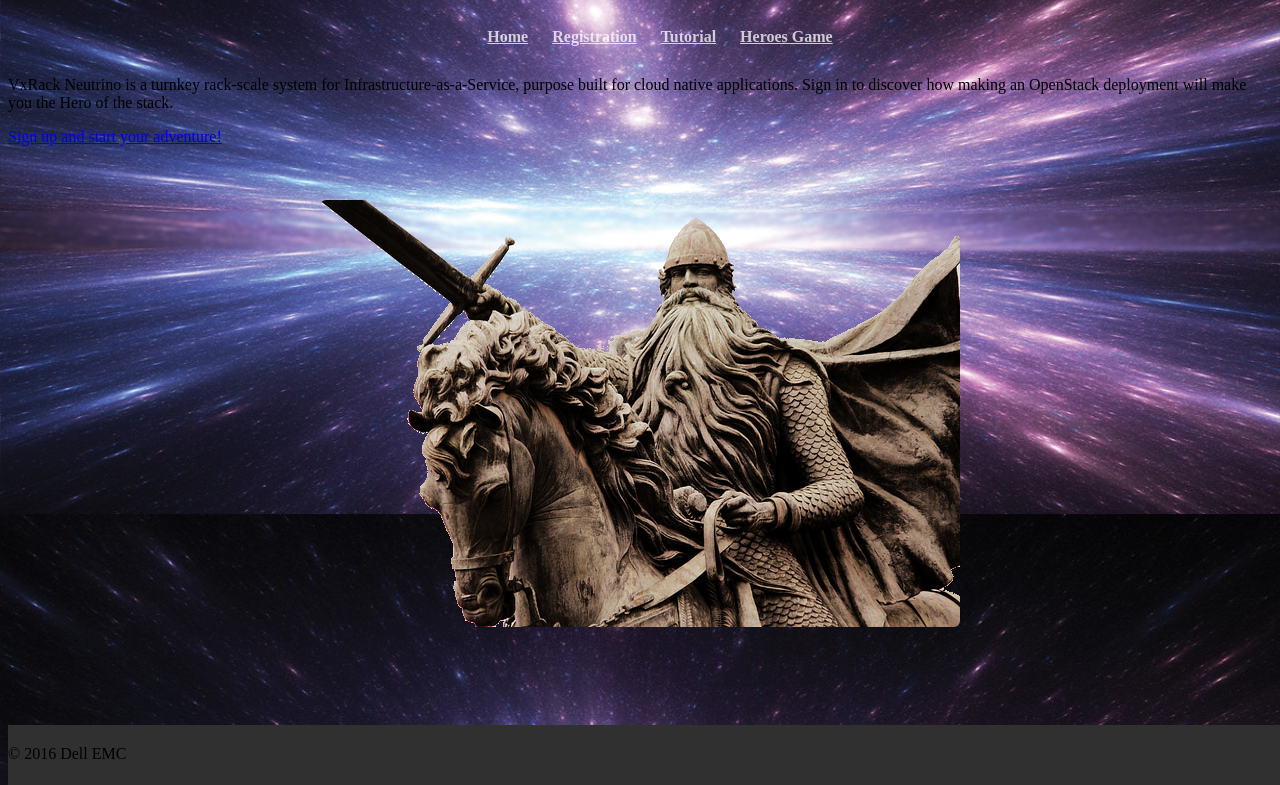
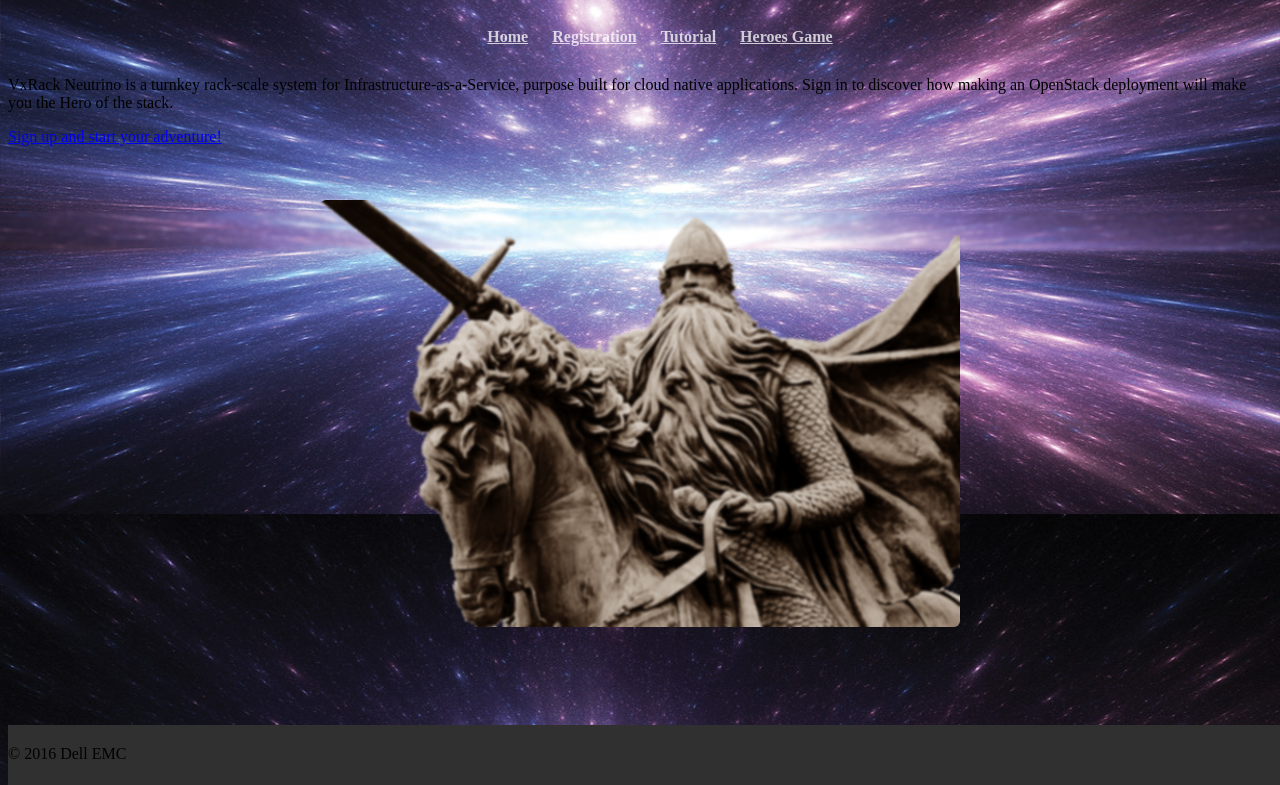
Before and after one commit to adrianmo/hero-web, a Django app: template app/templates/index.html in a window 1280 px wide. Shown: the part 286-1071 px from the top of the page. Run offline with Django 3.2, Linux system fonts and the light colour scheme; the template is opened without the code that fills it, so the values that code supplies are empty; some libraries are stand-ins or nearby versions.

Commit message:
update CID

```diff
--- a/app/templates/index.html
+++ b/app/templates/index.html
@@ -11,7 +11,7 @@
             <p class="text-center"><a class="btn btn-lg btn-warning" href="{% url 'registration' %}" role="button">Sign up and start your
                 adventure!</a></p>
             <p>&nbsp;</p>
-              <img src="{% static 'img/CID.png' %}" alt="CID Monument" align="middle">
+              <img src="{% static 'img/CID2.png' %}" alt="CID Monument" align="middle">
             <!-- Example row of columns -->
             <div class="row">
 
```
Also changed, not shown: app/static/img/CID2.png (added).
